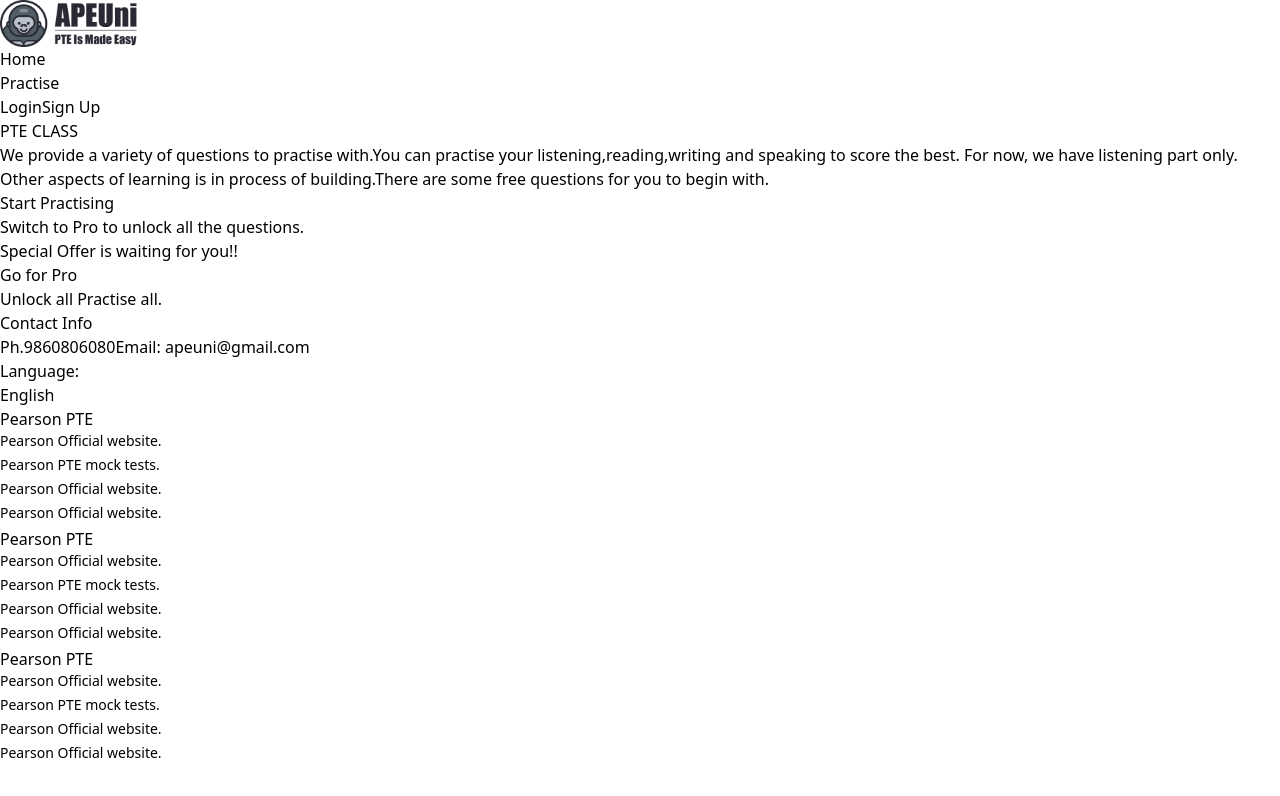
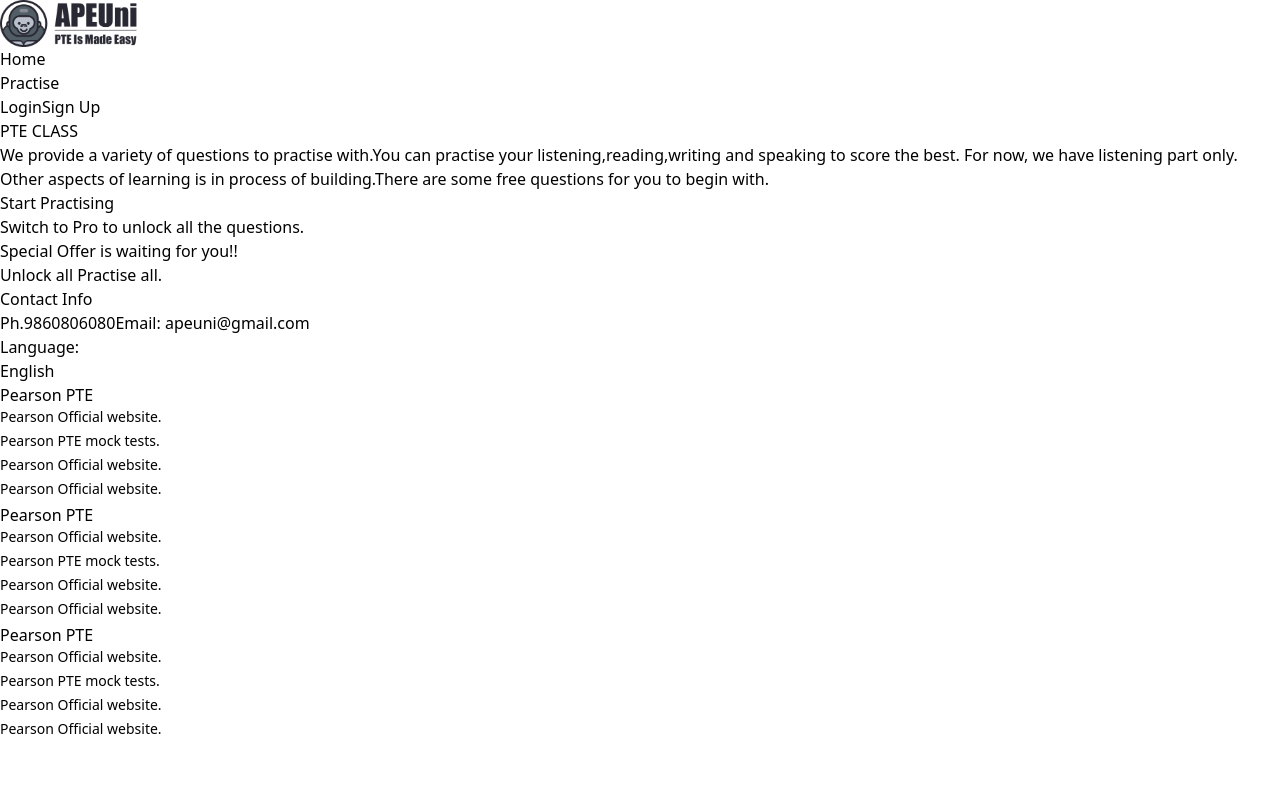
Before and after one commit to rabin6060/MERN-PTE, a React (Vite) app in the folder client/: page / in a window 1280 px wide. Shown: the top 796 px of the page. Built offline with nearby package versions, Linux system fonts and the light colour scheme; no server answers.

Commit message:
display pro button based on user subscription.

```diff
--- a/client/src/pages/Home.jsx
+++ b/client/src/pages/Home.jsx
@@ -1,7 +1,9 @@
 import React from 'react'
 import { Link } from 'react-router-dom'
+import {useSelector} from 'react-redux'
 
 const Home = () => {
+  const {currentUser} = useSelector(state=>state.user)
   return (
     <div className='w-full h-[80vh]'>
       <div className='w-full max-w-[60%] m-auto flex flex-col gap-10 items-center justify-center py-20'>
@@ -14,7 +16,9 @@
           <div className='flex-1 bg-slate-50 rounded-lg p-5 space-y-3'>
             <h2 className='text-xl sm:text-3xl font-[500]'>Switch to Pro to unlock all the questions.</h2>
             <p className='text-lg text-[#9b9a9a]'>Special Offer is waiting for you!!</p>
-            <button className='btn bg-green-400'>Go for Pro</button>
+            {
+              currentUser?.subscribed==='no' && <button className='btn bg-green-400'>Go for Pro</button>
+            }
             <p className='text-lg text-[#9b9a9a]'>Unlock all Practise all.</p>
           </div>
         </div>
```
